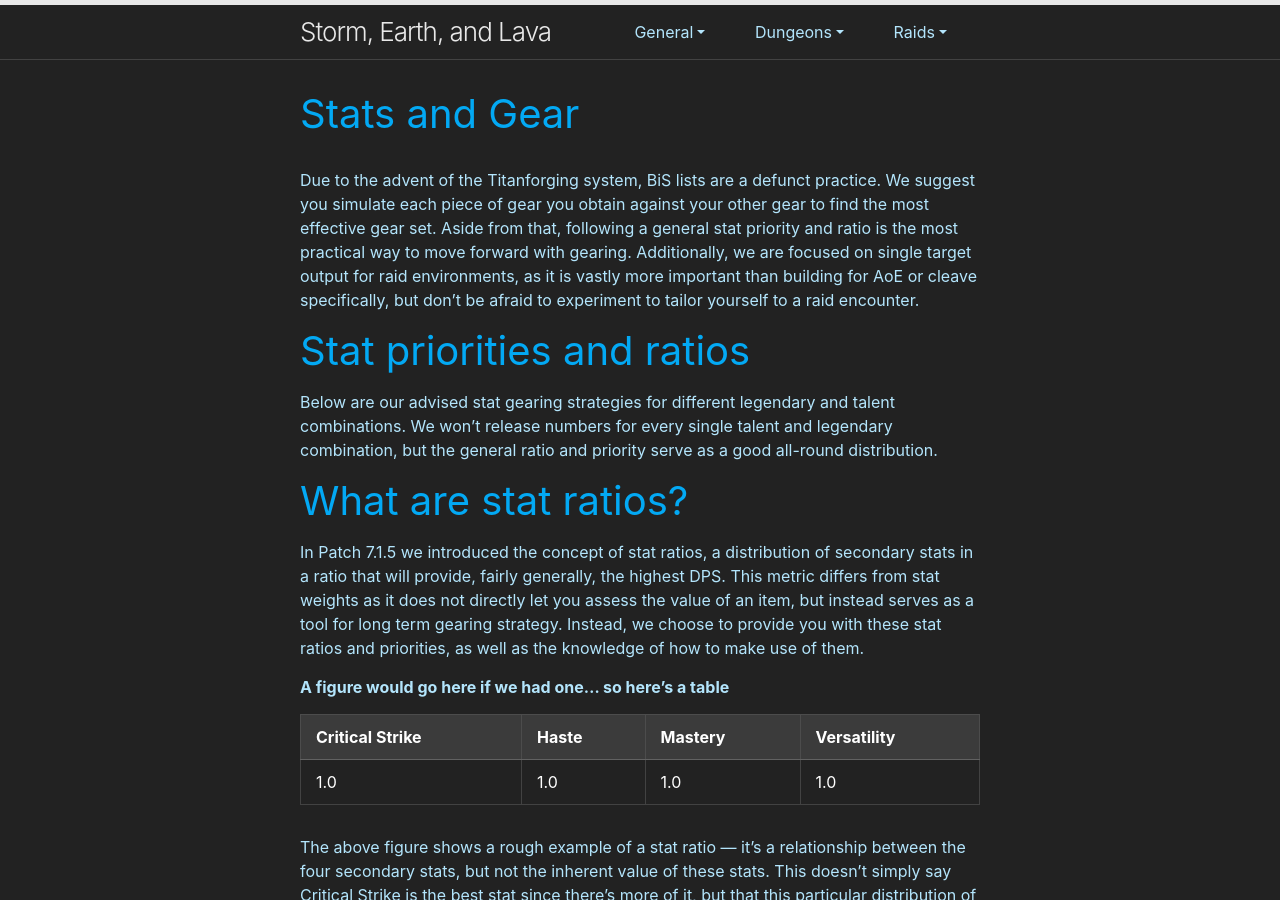
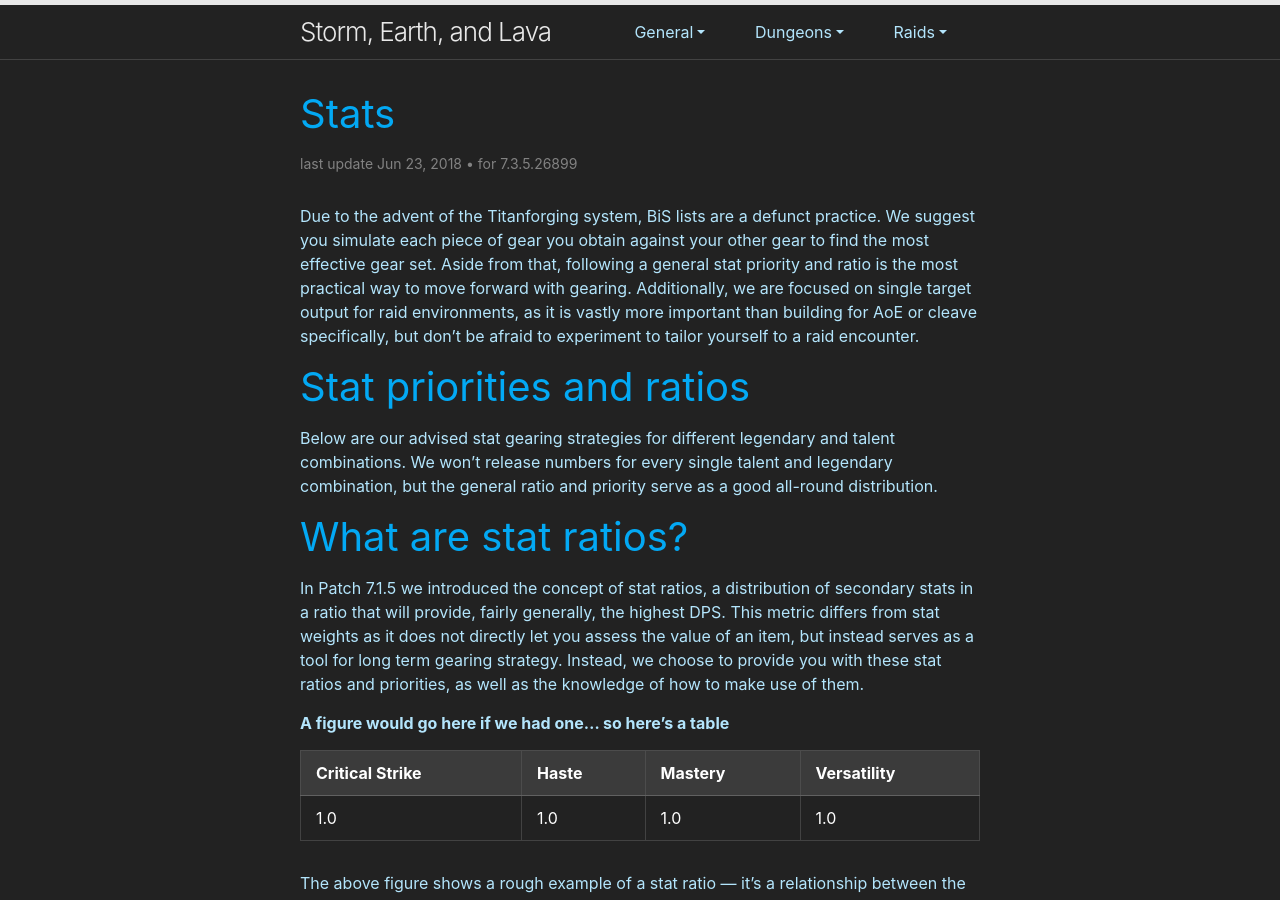
Before and after one commit to stormearthandlava/stormearthandlava.github.io, a Jekyll site: the page built from guide/general/stats.md, in a window 1280 px wide and 900 px high. Built offline with Jekyll 4.4.1, drawn with Linux system fonts in a browser that asks for light colours; our own code applies the rules of GitHub Pages for plain Markdown files; a script that is not in the unit is left out.

Commit message:
add game_version and last_update to example stats.md
revert title to "Stats", or else users might expect trinkets and azerite traits there

```diff
--- a/guide/general/stats.md
+++ b/guide/general/stats.md
@@ -1,5 +1,8 @@
 ---
-title: "Stats and Gear"
+title: "Stats"
+layout: page
+last_update: 2018-06-23 9:00:00
+game_version: 7.3.5.26899
 ---
 
 Due to the advent of the Titanforging system, BiS lists are a defunct practice. We suggest you simulate each piece of gear you obtain against your other gear to find the most effective gear set. Aside from that, following a general stat priority and ratio is the most practical way to move forward with gearing. Additionally, we are focused on single target output for raid environments, as it is vastly more important than building for AoE or cleave specifically, but don’t be afraid to experiment to tailor yourself to a raid encounter.
```
